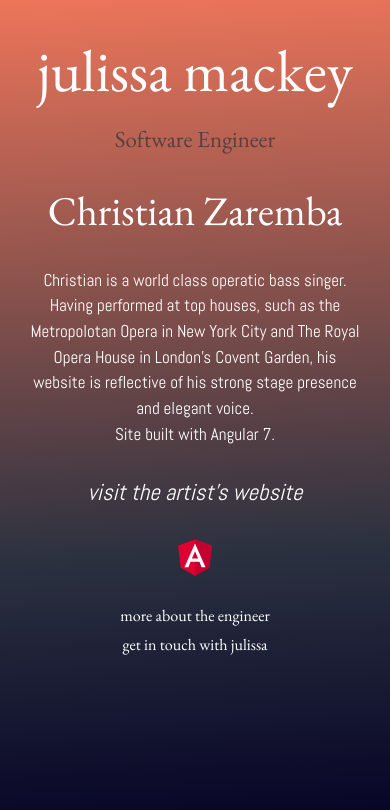
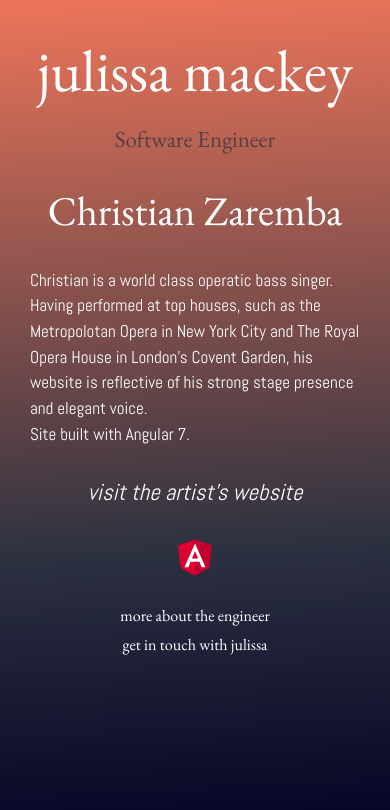
Before and after one commit to julissamackeydev/julissamackey, an Angular app: page /christian-zaremba in a window 390 px wide. Shown: the top 810 px of the page. Built offline with nearby package versions, Linux system fonts and the light colour scheme.

Commit message:
made artists pages text responsive

```diff
--- a/src/app/cz/cz.component.html
+++ b/src/app/cz/cz.component.html
@@ -1,13 +1,13 @@
 <div class="container cz flow-text">
     <h3 class="center-align">Christian Zaremba</h3>
     <div class="row project-content">
-        <p class="col s12 m4 offset-m4">
+        <p class="col s12 m8 offset-m2 left-align">
             Christian is a world class operatic bass singer.<br>
             Having performed at top houses, such as the Metropolotan Opera in New York City and The Royal Opera House in
             London's Covent Garden, his website is reflective of his strong stage presence and elegant voice.<br>
             Site built with Angular 7.
         </p>
-        <h5 class="col s12 m4 offset-m4 center-align" style="font-style: italic;"><a href="https://www.christianzaremba.com" target="_blank">visit the
+        <h5 class="col s12 m8 offset-m2 center-align" style="font-style: italic;"><a href="https://www.christianzaremba.com" target="_blank">visit the
                 artist's
                 website</a></h5>
     </div>
--- a/src/app/mz/mz.component.html
+++ b/src/app/mz/mz.component.html
@@ -1,7 +1,7 @@
 <div class="container flow-text">
   <h3 class="center-align">Mo Zhou</h3>
   <div class="row project-content">
-    <p class="col s12 m4 offset-m4">
+    <p class="col s12 m8 offset-m2 left-align">
       aliquet ultricies vehicula. Duis elementum nulla vel lorem venenatis, tincidunt cursus augue malesuada.
       Nam
       aliquam est ac tellus vehicula, vitae ultrices magna finibus. Etiam hendrerit dolor sit amet ante
```
